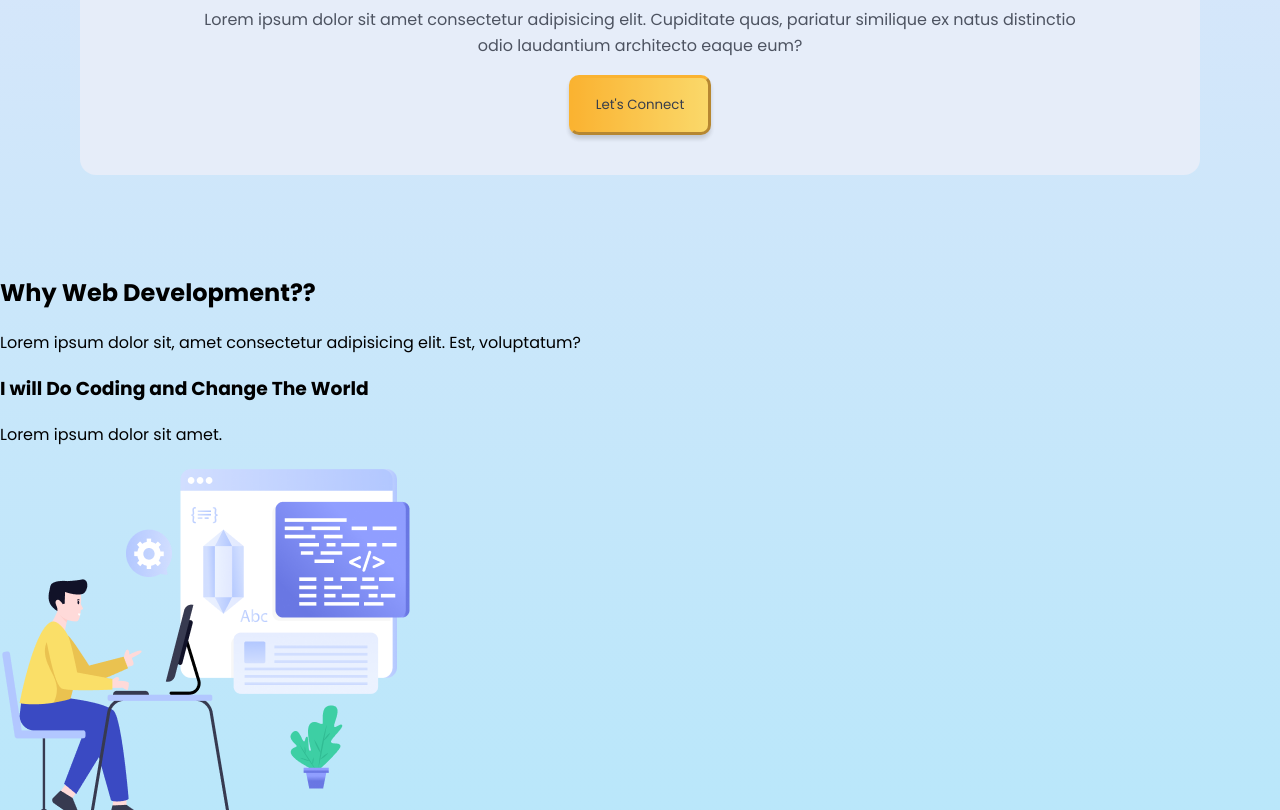
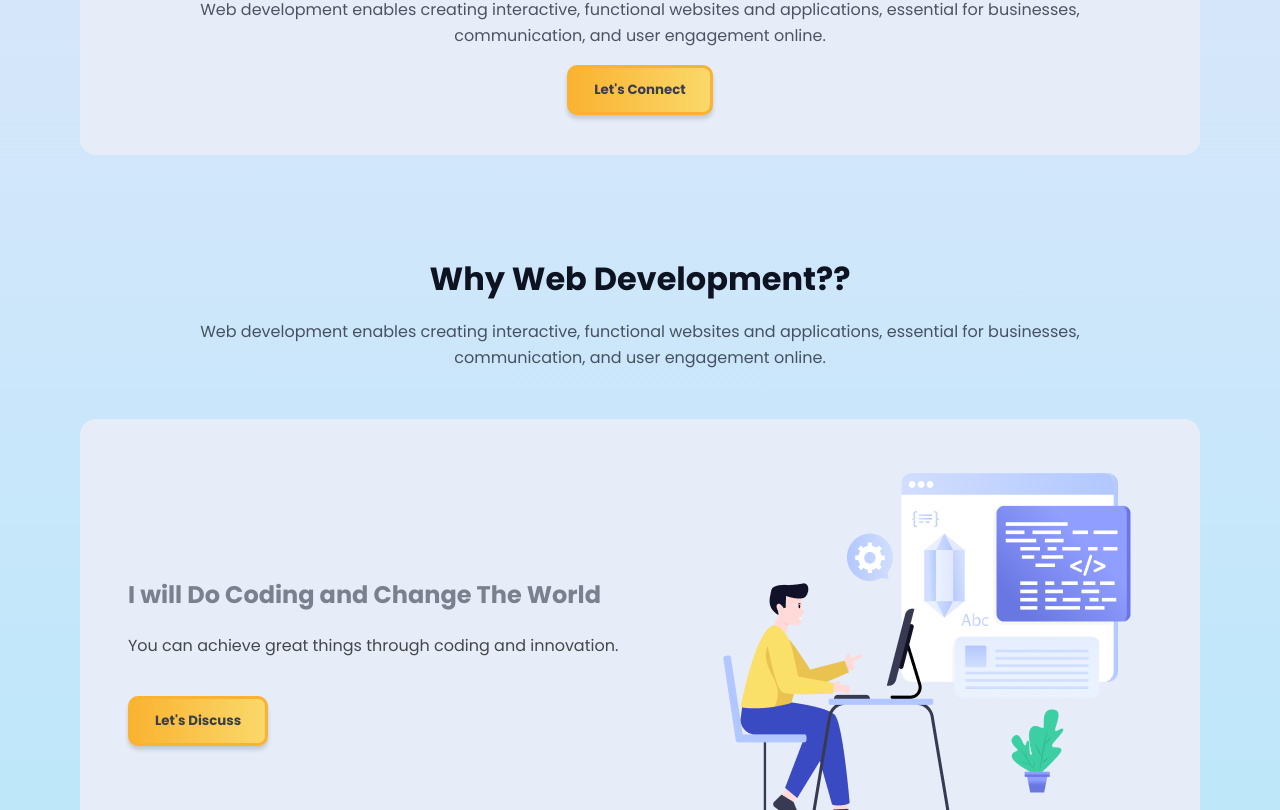
Before and after one commit to Asaduzzaman9202/The-Career-Mission-2025, a plain HTML site: page index.html in a window 1280 px wide. Shown: the part 525-1335 px from the top of the page. Drawn offline with Linux system fonts and the light colour scheme.

Commit message:
complete secondn section

```diff
--- a/index.html
+++ b/index.html
@@ -31,9 +31,9 @@
                     <h1>"In 2025, I hope to become a Developer."</h1>
                 </div>
                 <div id="p">
-                    <p>Lorem ipsum dolor sit amet consectetur adipisicing elit. Cupiditate quas, pariatur similique ex
-                        natus
-                        distinctio odio laudantium architecto eaque eum?</p>
+                    <p>Web development enables creating interactive, functional websites and applications, essential for
+                        businesses, communication, and user engagement online.
+                    </p>
                 </div>
                 <button class="btn" type="button">Let's Connect</button>
             </div>
@@ -44,20 +44,30 @@
         <div id="banner2">
             <div class="banner2-hedding">
                 <h2>Why Web Development??</h2>
-                <p>Lorem ipsum dolor sit, amet consectetur adipisicing elit. Est, voluptatum?</p>
+                <div class="p">
+                    <p>Web development enables creating interactive, functional websites and applications, essential for
+                        businesses, communication, and user engagement online.
+                    </p>
+                </div>
             </div>
 
             <div id="banner2-banner">
                 <div class="banner2-contant">
                     <div class="banner2-text">
-                        <h3>I will Do Coding and Change The World</h3>
-                        <p>Lorem ipsum dolor sit amet.</p>
+                        <div id="banner2-side">
+                            <h2>I will Do Coding and Change The World</h2>
+                            <p>You can achieve great things through coding and innovation.
+                            </p>
+                            <div class="button3"><button class="btn">Let's Discuss</button></div>
+                        </div>
                         <img src="./asstess/working-developer.png" alt="banner2image">
                     </div>
                 </div>
             </div>
         </div>
     </div>
+
+
 </body>
 
 </html>
--- a/style/style.css
+++ b/style/style.css
@@ -34,18 +34,25 @@ header h1 {
 .btn {
     background-image: linear-gradient(to right, #FFA500 0%, #FFD447 100%);
     color: #0D1321;
-    opacity: 80%;
+    opacity: 0.8;
     border-radius: 10px;
-    border-width: 3px;
-    border-color: #FFA500;
-    box-shadow: 0 4px 4px 0 rgba(0, 0, 0, 0.19);
+    border: 3px solid #FFA500;
+    box-shadow: 0 4px 4px rgba(0, 0, 0, 0.19);
     cursor: pointer;
-    padding: 17px 24px;
+    padding: 12px 24px;
+    width: auto; /* Prevent stretching */
+    display: inline-block; /* Prevent stretching */
+    font-weight: bold;
 }
 
 #banner1-containar {
-    width: 87.5%;
+    max-width:  87.5%;
     margin: 100px auto 100px auto;
+}
+#banner2-containar{
+    max-width: 87.5%;
+    margin: 0px auto 100px auto;
+
 }
 
 #banner1 {
@@ -57,6 +64,33 @@ header h1 {
     text-align: center;
     padding: 40px 60px;
     border-radius: 16px;
+}
+
+#banner2-banner .banner2-contant{
+    background-color: #E6EDF9;
+    border-radius: 16px;
+    padding: 48px;
+    gap: 32px;
+}
+
+.banner2-hedding {
+    max-width: 90%;
+    margin: 0px auto 48px auto;
+    text-align: center;
+}
+.banner2-hedding h2{
+    margin: 0px;
+    padding: 0px;
+    font-size: 32px;
+    font-style: 800px;
+    color: #0D1321;
+}
+.banner2-hedding .p{
+    font-size: 16px;
+    line-height: 26px;
+    color: #0D1321;
+    opacity: 70%;
+    margin: 0px auto 0px auto;
 }
 
 #banner1 img {
@@ -80,3 +114,32 @@ header h1 {
     opacity: 70%;
     margin: 0px auto 0px auto;
 }
+
+.banner2-contant .banner2-text{
+    display: flex;
+    justify-content: space-between;
+
+}
+#banner2-side{
+    display: flex;
+    flex-direction: column;
+    justify-content: center;
+}
+#banner2-side h2{
+    margin: 0px;
+    padding-bottom: 16px;
+    font-size: 24px;
+    font-style: bold;
+    color: #0D132180;
+}
+#banner2-side p{
+    margin: 0px;
+    padding-bottom: 32px;
+    font-size: 16px;
+    line-height: 26px;
+    opacity: 70%;
+    line-height: 36px;
+}
+img{
+    max-width: 100%;
+}
```
Also changed, not shown: 1 other file.
